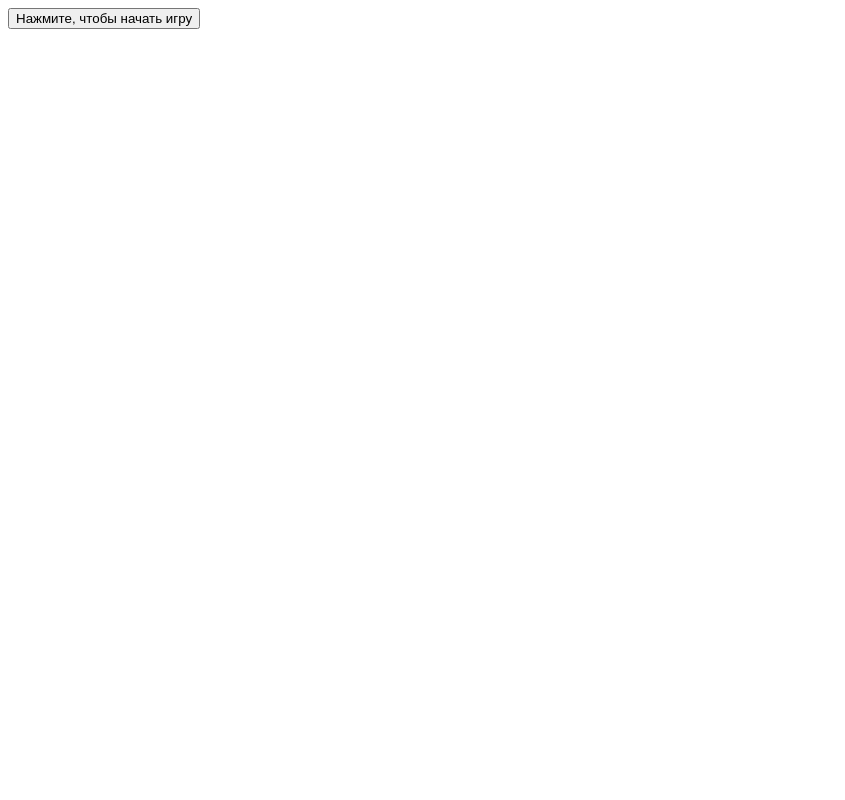
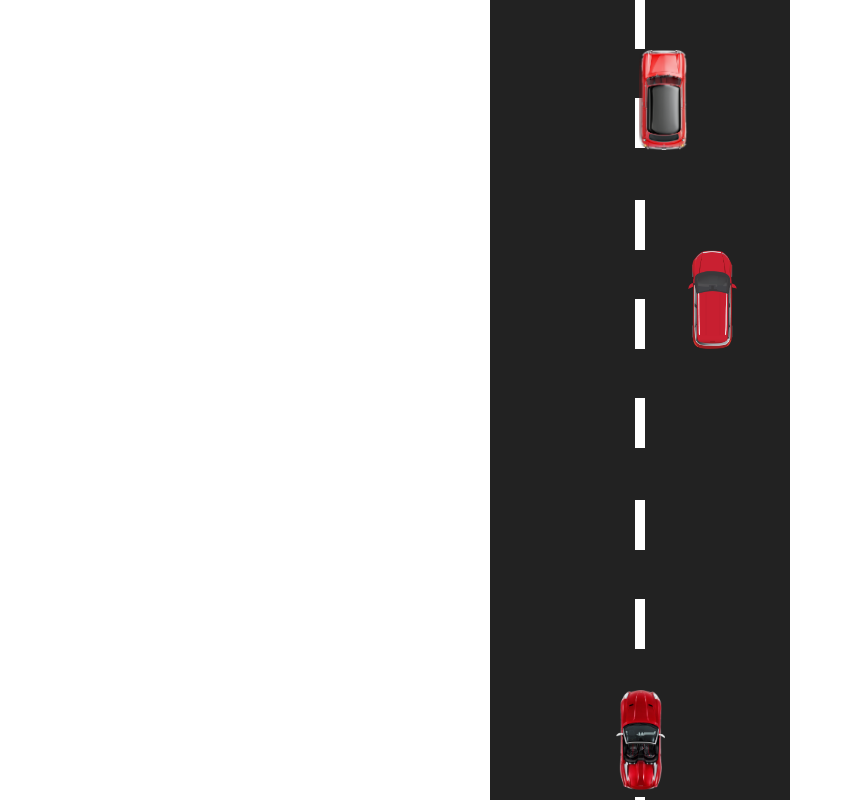
Before and after one commit to Du4ert/needForJS, a plain HTML site: page index.html in a window 1280 px wide. Shown: the whole page, without its empty margins (0-845 px from the left). Drawn offline with Linux system fonts and the light colour scheme.

Commit message:
homework 2

```diff
--- /dev/null
+++ b/css/reset.css
@@ -0,0 +1,48 @@
+/* http://meyerweb.com/eric/tools/css/reset/
+   v2.0 | 20110126
+   License: none (public domain)
+*/
+
+html, body, div, span, applet, object, iframe,
+h1, h2, h3, h4, h5, h6, p, blockquote, pre,
+a, abbr, acronym, address, big, cite, code,
+del, dfn, em, img, ins, kbd, q, s, samp,
+small, strike, strong, sub, sup, tt, var,
+b, u, i, center,
+dl, dt, dd, ol, ul, li,
+fieldset, form, label, legend,
+table, caption, tbody, tfoot, thead, tr, th, td,
+article, aside, canvas, details, embed,
+figure, figcaption, footer, header, hgroup,
+menu, nav, output, ruby, section, summary,
+time, mark, audio, video {
+	margin: 0;
+	padding: 0;
+	border: 0;
+	font-size: 100%;
+	font: inherit;
+	vertical-align: baseline;
+}
+/* HTML5 display-role reset for older browsers */
+article, aside, details, figcaption, figure,
+footer, header, hgroup, menu, nav, section {
+	display: block;
+}
+body {
+	line-height: 1;
+}
+ol, ul {
+	list-style: none;
+}
+blockquote, q {
+	quotes: none;
+}
+blockquote:before, blockquote:after,
+q:before, q:after {
+	content: '';
+	content: none;
+}
+table {
+	border-collapse: collapse;
+	border-spacing: 0;
+}
--- a/css/style.css
+++ b/css/style.css
@@ -2,9 +2,29 @@
     display: none;
 }
 
-.car {
+.car,.enemy {
+    position: absolute;
     width: 50px;
     height: 100px;
     background: transparent url('../img/player.png') center / cover no-repeat;
     background-size: contain;
+    left: 125px;
+    bottom: 10px;
 }
+
+.game-area {
+    width: 300px;
+    height: 100vh;
+    position: relative;
+    margin: 0 auto;
+    background: #222;
+    overflow: hidden;
+}
+
+.line {
+    position: absolute;
+    width: 10px;
+    height: 50px;
+    left: 145px;
+    background: #fff;
+}
--- a/index.html
+++ b/index.html
@@ -4,6 +4,7 @@
     <meta charset="UTF-8">
     <meta name="viewport" content="width=device-width, initial-scale=1.0">
     <title>Need for JS</title>
+    <link rel="stylesheet" href="css/reset.css">
     <link rel="stylesheet" href="css/style.css">
     <script src="js/main.js" defer></script>
 </head>
--- a/js/main.js
+++ b/js/main.js
@@ -2,11 +2,7 @@ const gameArea = document.querySelector('.game-area');
 const start = document.querySelector('.start');
 const score = document.querySelector('.score');
 
-let settings = {
-    start: false,
-    score: 0,
-    speed: 3
-}
+
 
 let car = document.createElement('div');
 car.classList.add('car');
@@ -19,16 +15,92 @@ let controls = {
     'ArrowRight': false
 }
 
+let settings = {
+    start: false,
+    score: 0,
+    speed: 3,
+    traffic: 2
+}
+
+function getQuantityElementElements(heightElement) {
+    return document.documentElement.clientHeight / heightElement + 1;
+}
+
+
 function startGame() {
     start.classList.add('hide');
+    for (let i = 0; i < getQuantityElementElements(100); i ++) {
+        const line = document.createElement('div');
+        line.classList.add('line');
+        line.style.top = (i*100) + 'px';
+        line.y = i * 100;
+        gameArea.appendChild(line);
+    }
+
+    for (let i = 0; i < getQuantityElementElements(100 * settings.traffic); i++) {
+        const enemy = document.createElement('div');
+        enemy.classList.add('enemy');
+        enemy.y = -100 * settings.traffic * (i + 1);
+        enemy.style.top = enemy.y + 'px';
+        enemy.style.left = (Math.random() * (gameArea.offsetWidth - enemy.offsetWidth)) + 'px';
+        enemy.style.background = `transparent url('../img/enemy${Math.floor(Math.random() * 7)}.png') center / cover no-repeat`;
+        gameArea.appendChild(enemy);
+    }
     settings.start = true;
-    gameArea.appendChild(car, 'beforeEnd');
-    playGame();
+    gameArea.appendChild(car);
+    settings.x = car.offsetLeft;
+    settings.y = car.offsetTop;
+    requestAnimationFrame(playGame);
+}
+
+function moveRoad() {
+    let lines = document.querySelectorAll('.line');
+    lines.forEach(function (line) {
+        line.y += settings.speed;
+        line.style.top = line.y + 'px';
+
+        if (line.y >= document.documentElement.clientHeight) {
+            line.y = -100;
+        }
+    })
+}
+
+
+function moveEnemy() {
+    let enemies = document.querySelectorAll('.enemy');
+    enemies.forEach(enemy => {
+        enemy.y += settings.speed / 2;
+
+        if (enemy.y >= document.documentElement.clientHeight) {
+            enemy.y = -100 * settings.traffic;
+            enemy.style.background = `transparent url('../img/enemy${Math.floor(Math.random() * 7)}.png') center / cover no-repeat`;
+            enemy.style.left = Math.floor(Math.random() * (gameArea.offsetWidth - enemy.offsetWidth)) + 'px';
+            console.log(enemy.style.left);
+        }
+
+        enemy.style.top = enemy.y + 'px';
+    })
 }
 
 function playGame() {
-    console.log('Play game');
     if (settings.start) {
+        moveRoad();
+        moveEnemy();
+        if (controls.ArrowLeft && settings.x > 0) {
+            settings.x -= settings.speed;
+        }
+        if (controls.ArrowRight && settings.x < (gameArea.offsetWidth - car.offsetWidth)) {
+            settings.x += settings.speed;
+        }
+        if (controls.ArrowDown && settings.y < (gameArea.offsetHeight - car.offsetHeight)) {
+            settings.y += settings.speed;
+        }
+        if (controls.ArrowUp && settings.y > 0) {
+            settings.y -= settings.speed;
+        }
+
+        car.style.left = settings.x + 'px';
+        car.style.top = settings.y + 'px';
         requestAnimationFrame(playGame);
     }
 }
@@ -40,7 +112,6 @@ function startRun(e) {
     }
     e.preventDefault();
     controls[key] = true
-    console.dir('startRun', key);
 }
 
 function stopRun(e) {
@@ -50,9 +121,11 @@ function stopRun(e) {
     }
     e.preventDefault();
     controls[key] = false
-    console.dir('stopRun', key);
 }
 
 start.addEventListener('click', startGame);
 document.addEventListener('keydown', startRun);
 document.addEventListener('keyup', stopRun);
+
+
+startGame();
```
Also changed, not shown: img/enemy3.png (added), img/enemy4.png (added), img/enemy5.png (added), img/enemy6.png (added), img/enemy7.png (added), img/player2.png (added).
